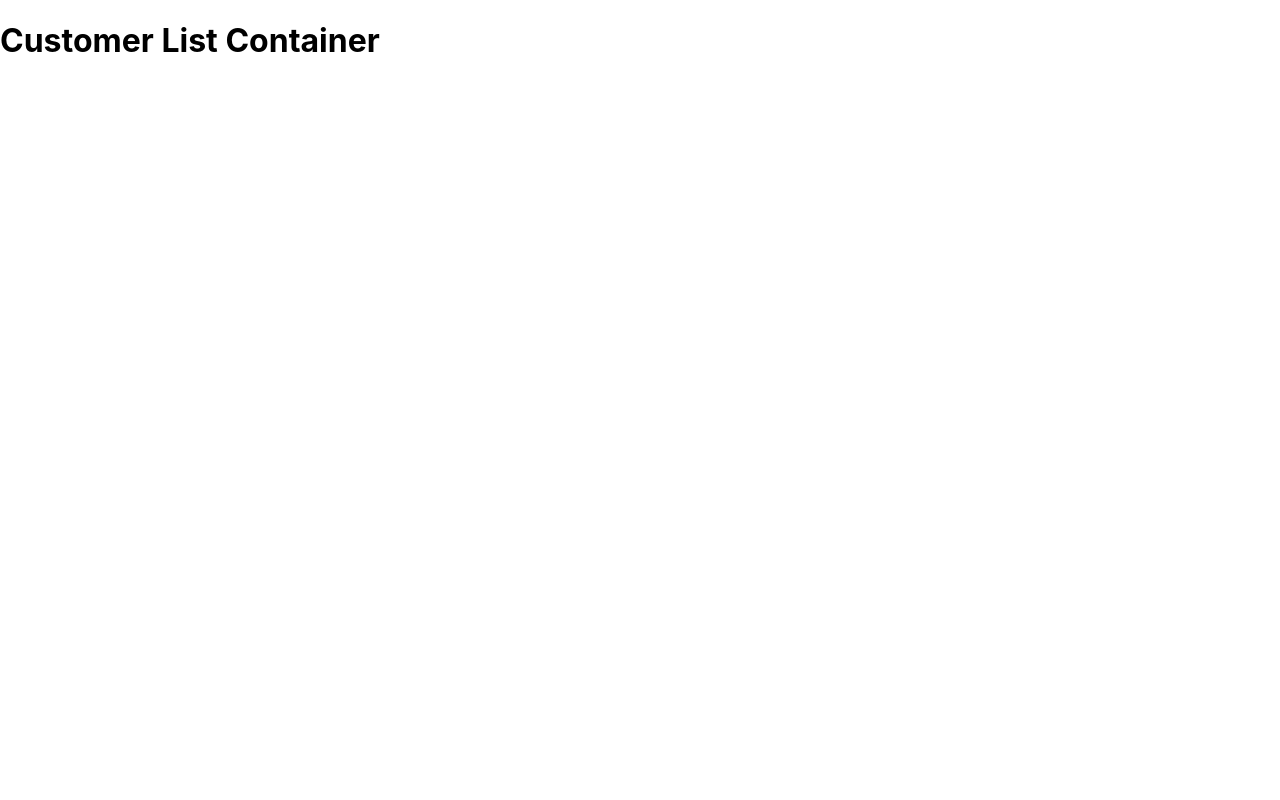
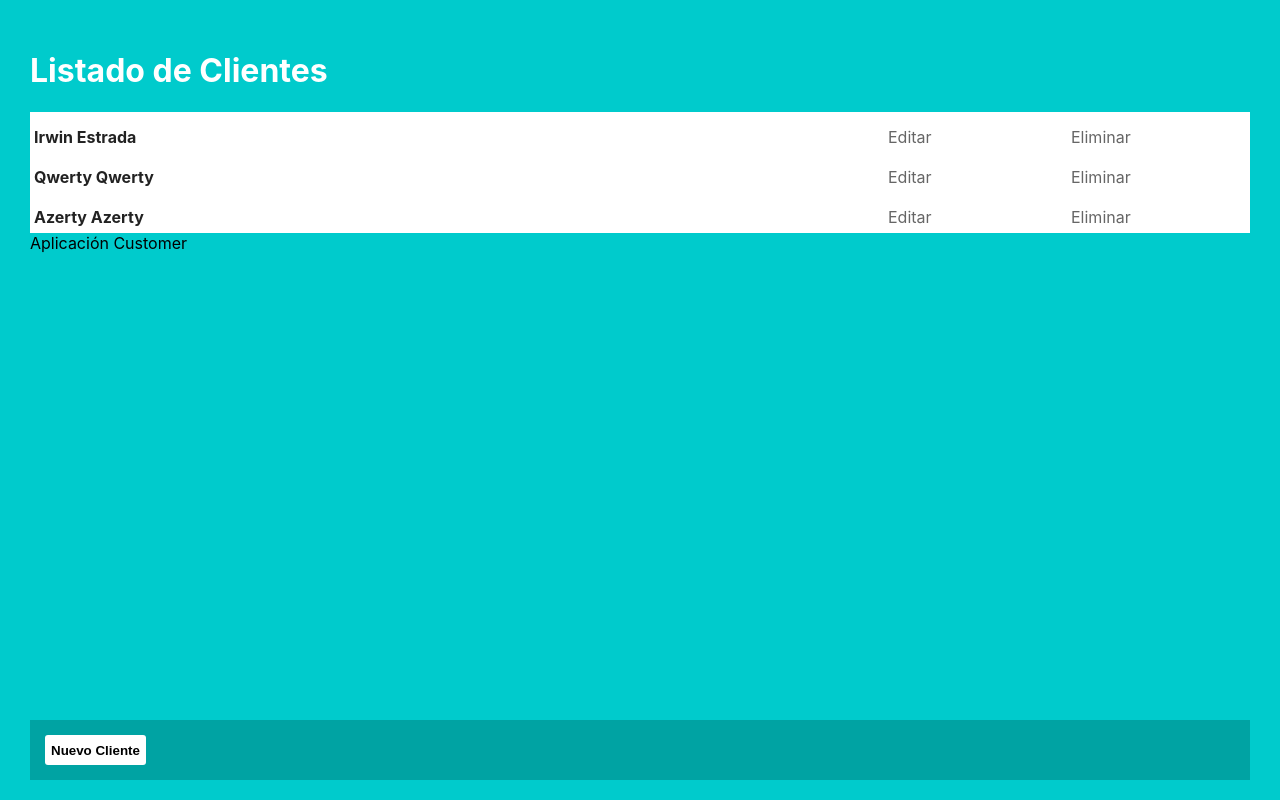
Before and after one commit to irwinet/app_react_customer, a React (Create React App) app: page / in a window 1280 px wide. Both pictures are taken after a click on the button "Listado de Clientes". Built offline with nearby package versions, Linux system fonts and the light colour scheme.

Commit message:
Add CustomersContainer - use Navigate

```diff
--- a/src/App.js
+++ b/src/App.js
@@ -7,6 +7,7 @@ import {
 import logo from './logo.svg';
 import './App.css';
 import HomeContainer from './containers/HomeContainer';
+import CustomersContainer from './containers/CustomersContainer';
 
 class App extends Component {
 
@@ -14,7 +15,7 @@ class App extends Component {
 
   renderCustomerContainer = () => <h1>Customer Container</h1>
 
-  renderCustomerListContainer = () => <h1>Customer List Container</h1>
+  renderCustomerListContainer = () => <CustomersContainer />
 
   renderCustomerNewContainer = () => <h1>Customer New Container</h1>
 
--- a/src/components/CustomerListItem.js
+++ b/src/components/CustomerListItem.js
@@ -21,8 +21,8 @@ const CustomerListItem = ({name, dni, editAction, delAction, urlPath}) => {
 }
 
 CustomerListItem.propTypes = {
+    dni: PropTypes.string.isRequired,
     name: PropTypes.string.isRequired,
-    dni: PropTypes.string.isRequired,
     editAction: PropTypes.string.isRequired,
     delAction: PropTypes.string.isRequired,
     urlPath: PropTypes.string.isRequired
--- a/src/components/CustomersList.js
+++ b/src/components/CustomersList.js
@@ -10,6 +10,7 @@ const CustomersList = ({ customers, urlPath }) => {
           customers.map(c =>
             <CustomerListItem
               key={c.dni}
+              dni={c.dni}
               name={c.name}
               editAction={'Editar'}
               delAction={'Eliminar'}
--- /dev/null
+++ b/src/containers/CustomersContainer.js
@@ -0,0 +1,64 @@
+import React, { Component } from 'react'
+import PropTypes from 'prop-types'
+import AppFrame from '../components/AppFrame'
+import CustomersList from '../components/CustomersList'
+import CustomersActions from '../components/CustomersActions'
+import { useNavigate } from 'react-router-dom'
+
+const customers = [
+    {
+        "dni": "76173874",
+        "name": "Irwin Estrada",
+        "age": 28
+    },
+    {
+        "dni": "11111111",
+        "name": "Qwerty Qwerty",
+        "age": 30
+    },
+    {
+        "dni": "22222222",
+        "name": "Azerty Azerty",
+        "age": 35
+    }
+];
+
+export class CustomersContainer extends Component {
+
+    handlerAddNew = () => {
+        const { navigate } = this.props;
+        navigate('/customers/new');
+    }
+
+    renderBody = (customers) => (
+        <div>
+            <CustomersList
+                customers={customers}
+                urlPath={'/customers/'}>
+            </CustomersList>
+
+            <CustomersActions>
+                <button onClick={this.handlerAddNew}>Nuevo Cliente</button>
+            </CustomersActions>
+        </div>
+    )
+
+    render() {
+        return (
+            <div>
+                <AppFrame
+                    header='Listado de Clientes'
+                    body={this.renderBody(customers)}></AppFrame>
+            </div>
+        )
+    }
+}
+
+CustomersContainer.propTypes = {
+
+};
+
+export default function (props) {
+    const navigate = useNavigate();
+    return <CustomersContainer {...props} navigate={navigate} />
+}
```
